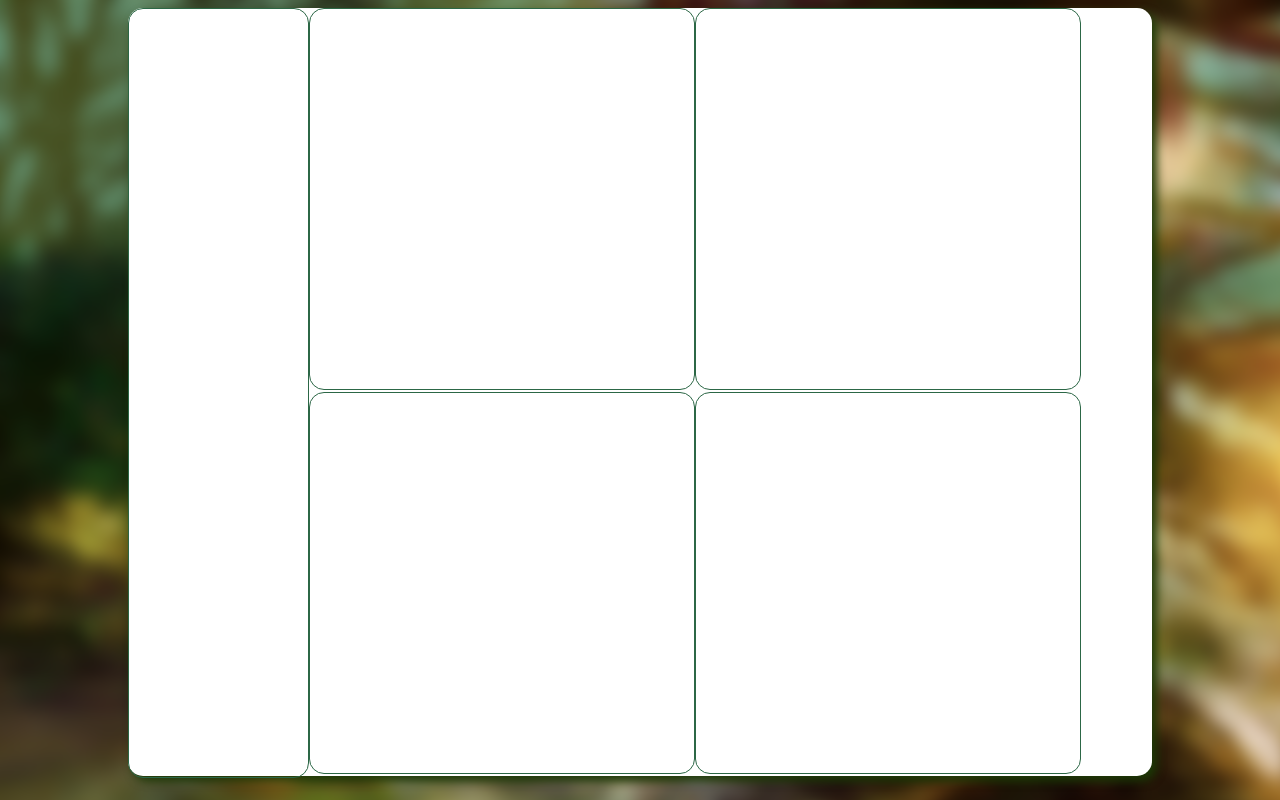
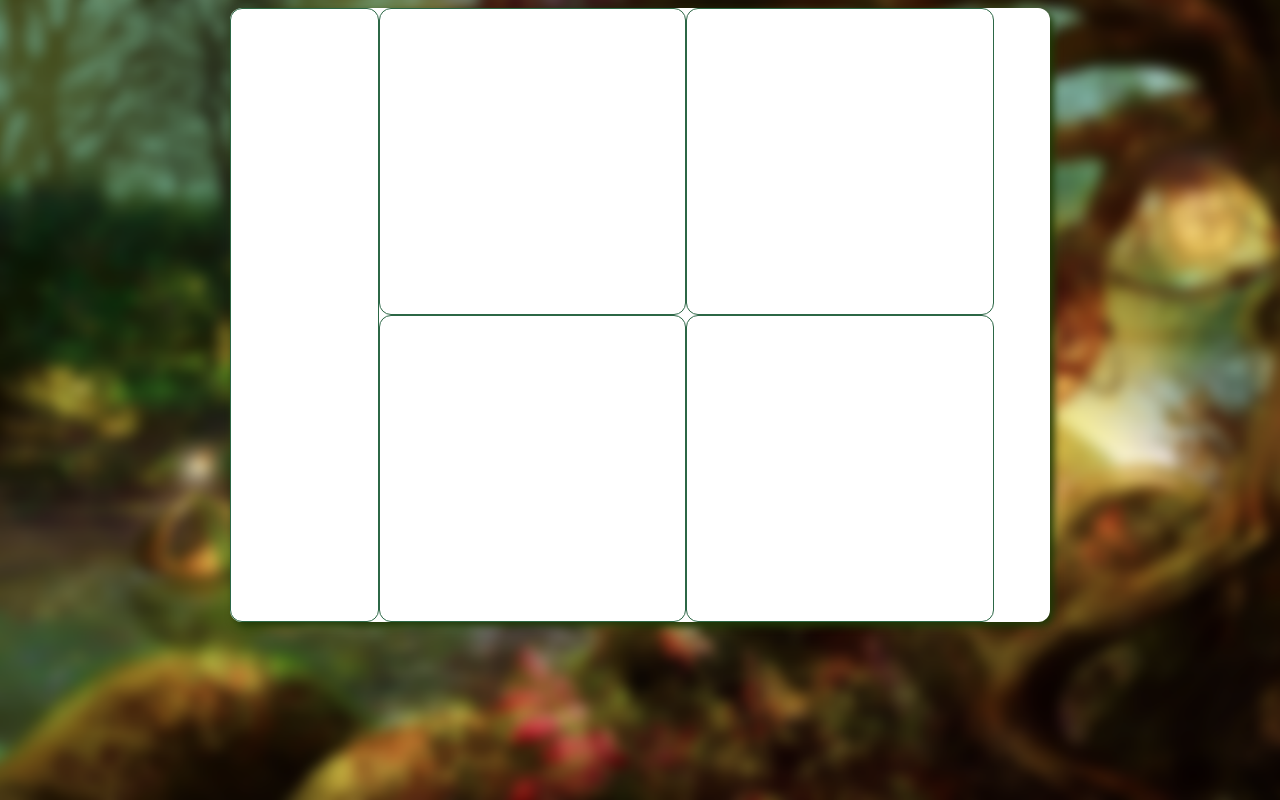
Before and after one commit to GrowPlayground/Grow-Playground, a plain HTML site: page Main.html in a window 1280 px wide. Drawn offline with nearby package versions, Linux system fonts and the light colour scheme.

Commit message:
Add files via upload

```diff
--- a/Main.html
+++ b/Main.html
@@ -4,6 +4,32 @@
 		<meta charset="UTF-8">
 		<link rel="stylesheet" type="text/css" href="css/main.css">
 		<link rel="shortcut icon" type="image/X-icon" href="images/icon.png">
+		<meta http-equiv="X-UA-Compatible" content="IE=edge">
+	    <meta name="viewport" content="initial-scale = 0 maximum-scale = 1.0, user-scalable = no, width=device-width">
+
+	    <!-- The above 3 meta tags *must* come first in the head; any other head content must come *after* these tags -->
+
+
+	    <!-- HTML5 shim and Respond.js for IE8 support of HTML5 elements and media queries -->
+	    <!-- WARNING: Respond.js doesn't work if you view the page via file:// -->
+	    <!--[if lt IE 9]>
+	      <script src="https://oss.maxcdn.com/html5shiv/3.7.3/html5shiv.min.js"></script>
+	      <script src="https://oss.maxcdn.com/respond/1.4.2/respond.min.js"></script>
+	    <![endif]-->
+	    <!-- jQuery (necessary for Bootstrap's JavaScript plugins) -->
+
+
+ <!--  		<script src="https://code.jquery.com/ui/1.12.1/jquery-ui.js"></script>  -->
+
+        <script src="https://code.jquery.com/ui/1.12.1/jquery-ui.js"></script>
+	    <script type="text/javascript" src="https://cdnjs.cloudflare.com/ajax/libs/jquery/3.3.0/jquery.js"></script>
+	    <script type="text/javascript" src="js/main.js"></script>
+ 		<script src="https://code.jquery.com/ui/1.12.1/jquery-ui.js"></script>
+
+	    <!-- Include all compiled plugins (below), or include individual files as needed -->
+	    <link rel="stylesheet" href="https://maxcdn.bootstrapcdn.com/bootstrap/4.0.0/css/bootstrap.min.css">
+		<script src="https://maxcdn.bootstrapcdn.com/bootstrap/4.0.0/js/bootstrap.min.js"></script>
+
 		<title> Grow Playground </title>
 	</head>
 
--- a/css/main.css
+++ b/css/main.css
@@ -2,6 +2,7 @@
 
 body{
 	background: url('../images/fond.png') fixed no-repeat;
+	background-size: cover;
 }
 
 
@@ -10,17 +11,18 @@ body{
 	width: 1024px;
 	height: 768px;
 	background: white;
-	margin: auto;
+	margin: 10px auto;
 	box-shadow: 5px 5px 10px rgba(28,57,6);
 	border-radius: 15px;
 	display: flex;
+	zoom : 80%;
 }
 
 	/* the side bar sizer */
 #sideBar{
 	position: relative;
 	height: 100%;
-	width: 327px;
+	width: 339px;
 	border: 1px groove rgba(44,103,70);
 	border-radius: 15px;
 }
@@ -36,6 +38,6 @@ body{
 	position: relative;
 	border-radius: 15px;
 	border: 1px groove rgba(44,103,70);
-	height: 380px;
+	height: 384px;
 	width: 384px;
 }
```
